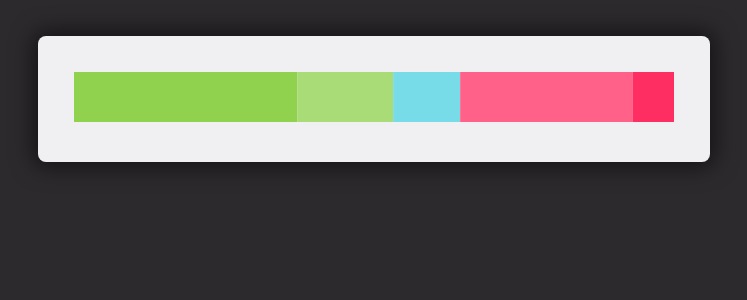
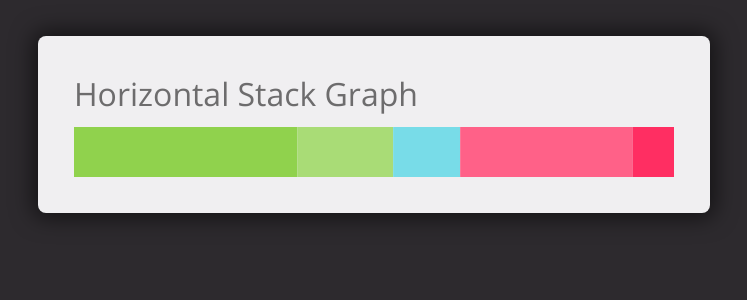
Before and after one commit to guroyer/react-svg-graphs, a React app: page / in a window 1280 px wide. Shown: the top 300 px of the page, without its empty margins (266-1013 px from the left). Built offline with nearby package versions, Linux system fonts and the light colour scheme.

Commit message:
- Added the font Open Sans and set it to default. - Added a default font color. - Added a title property to the horizontal stack graph

```diff
--- a/package.json
+++ b/package.json
@@ -31,6 +31,7 @@
     "source-map-loader": "^0.2.4",
     "style-loader": "^0.23.0",
     "typescript": "^3.1.1",
+    "url-loader": "^1.1.2",
     "webpack": "^4.20.2",
     "webpack-cli": "^3.1.2",
     "webpack-merge": "^4.1.4"
--- a/src/App.tsx
+++ b/src/App.tsx
@@ -1,6 +1,7 @@
 import React, { PureComponent } from "react";
 
 import HorizontalStackGraphDemo from "examples/horizontal-stack-graph-demo/HorizontalStackGraphDemo";
+import "assets/fonts/font.less";
 import "./app.less";
 
 class App extends PureComponent {
--- a/src/app.less
+++ b/src/app.less
@@ -1,3 +1,7 @@
+html {
+    font-family: 'Open Sans', sans-serif;
+}
+
 .app-root {
     position: absolute;
     top: 0;
@@ -5,6 +9,7 @@
     height: 100%;
     width: 100%;
     background-color: #2d2a2e;
+    color: #6d6c6d;
 
     display: flex;
     flex-direction: column;
--- /dev/null
+++ b/src/assets/fonts/font.less
@@ -0,0 +1,6 @@
+@font-face {
+    font-family: 'Open Sans';
+    font-style: normal;
+    font-weight: 400;
+    src: url(./opensans.woff2) format('woff2');
+}
--- a/src/components/graphs/stack-graph/HorizontalStackGraph.tsx
+++ b/src/components/graphs/stack-graph/HorizontalStackGraph.tsx
@@ -2,11 +2,13 @@ import React, { PureComponent } from "react";
 
 import Svg from "utils/Svg";
 import StackGraph, { StackGraphDirectionEnum } from "graphs/stack-graph/StackGraph";
+import "./horizontalStackGraph.less";
 
 export interface HorizontalStackGraphProps {
     units: HorizontalStackGraphUnit[],
     width: number,
-    height: number
+    height: number,
+    title: string
 }
 
 export interface HorizontalStackGraphUnit {
@@ -16,10 +18,13 @@ export interface HorizontalStackGraphUnit {
 
 class HorizontalStackGraph extends PureComponent<HorizontalStackGraphProps> {
     render() {
-        const { units, width, height } = this.props;
+        const { units, width, height, title } = this.props;
 
         return (
             <div className="horizontal-stack-graph-container">
+                <div className="title">
+                    {title}
+                </div>
                 <Svg width={width} height={height}>
                     <StackGraph
                         units={units}
--- /dev/null
+++ b/src/components/graphs/stack-graph/horizontalStackGraph.less
@@ -0,0 +1,9 @@
+.horizontal-stack-graph-container {
+    display: flex;
+    flex-direction: column;
+
+    .title {
+        font-size: 32px;
+        margin-bottom: 12px;
+    }
+}
--- a/src/examples/horizontal-stack-graph-demo/HorizontalStackGraphDemo.tsx
+++ b/src/examples/horizontal-stack-graph-demo/HorizontalStackGraphDemo.tsx
@@ -17,7 +17,8 @@ class HorizontalStackGraphDemo extends PureComponent {
             <HorizontalStackGraph
                 units={units}
                 width={600}
-                height={50} />
+                height={50}
+                title="Horizontal Stack Graph" />
         );
     }
 }
--- a/tsconfig.json
+++ b/tsconfig.json
@@ -12,7 +12,8 @@
         "paths": {
             "utils/*": ["components/utils/*"],
             "graphs/*": ["components/graphs/*"],
-            "examples/*": ["examples/*"]
+            "examples/*": ["examples/*"],
+            "assets/*": ["assets/*"]
         }
     },
     "include": [
--- a/webpack.common.js
+++ b/webpack.common.js
@@ -17,7 +17,8 @@ module.exports = {
         alias: {
             utils: path.join(__dirname, "src", "components/utils"),
             graphs: path.join(__dirname, "src", "components/graphs"),
-            examples: path.join(__dirname, "src", "examples")
+            examples: path.join(__dirname, "src", "examples"),
+            assets: path.join(__dirname, "src", "assets")
         }
     },
     module: {
@@ -50,7 +51,7 @@ module.exports = {
             {
                 test: /\.(woff|woff2|eot|ttf|otf)$/,
                 use: [
-                    'file-loader'
+                    'url-loader'
                 ]
             }
         ]
```
Also changed, not shown: src/assets/fonts/opensans.woff2 (added), 1 other file (tests, documents, lock files or other folders).
